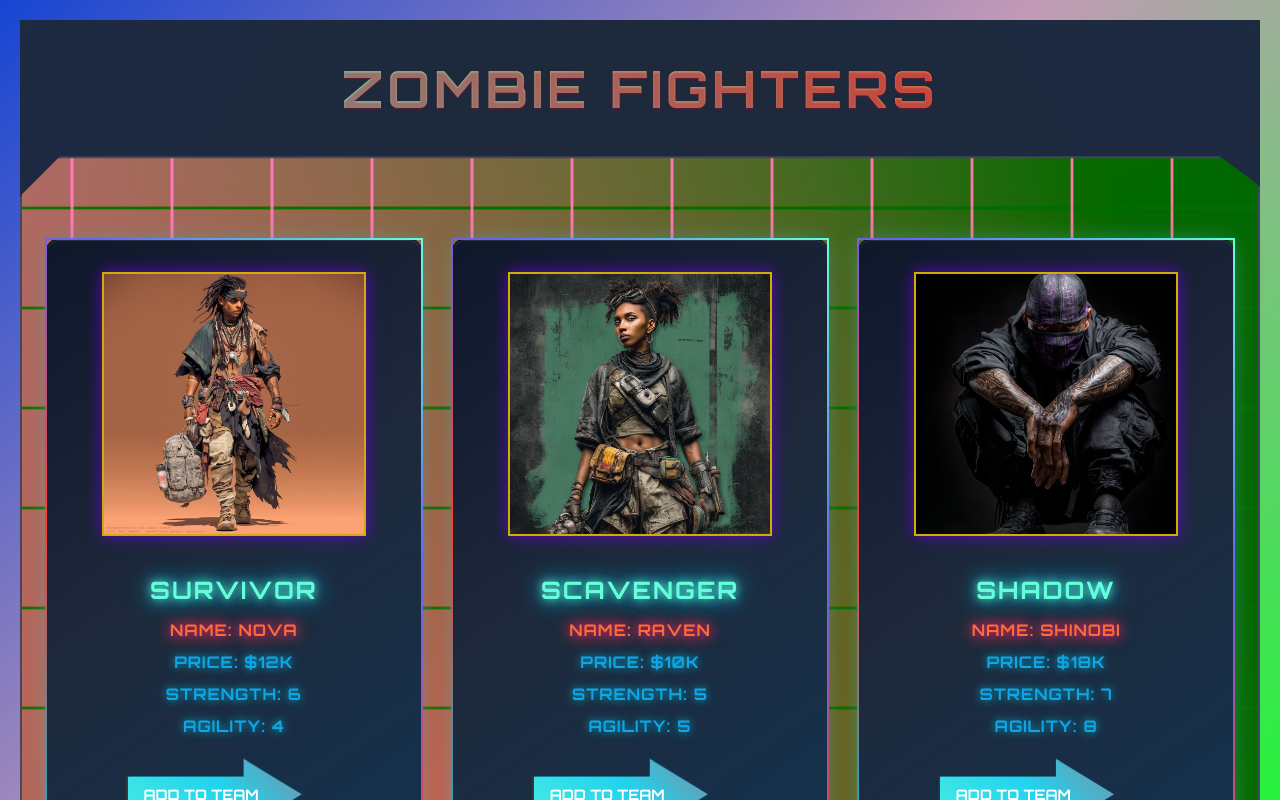
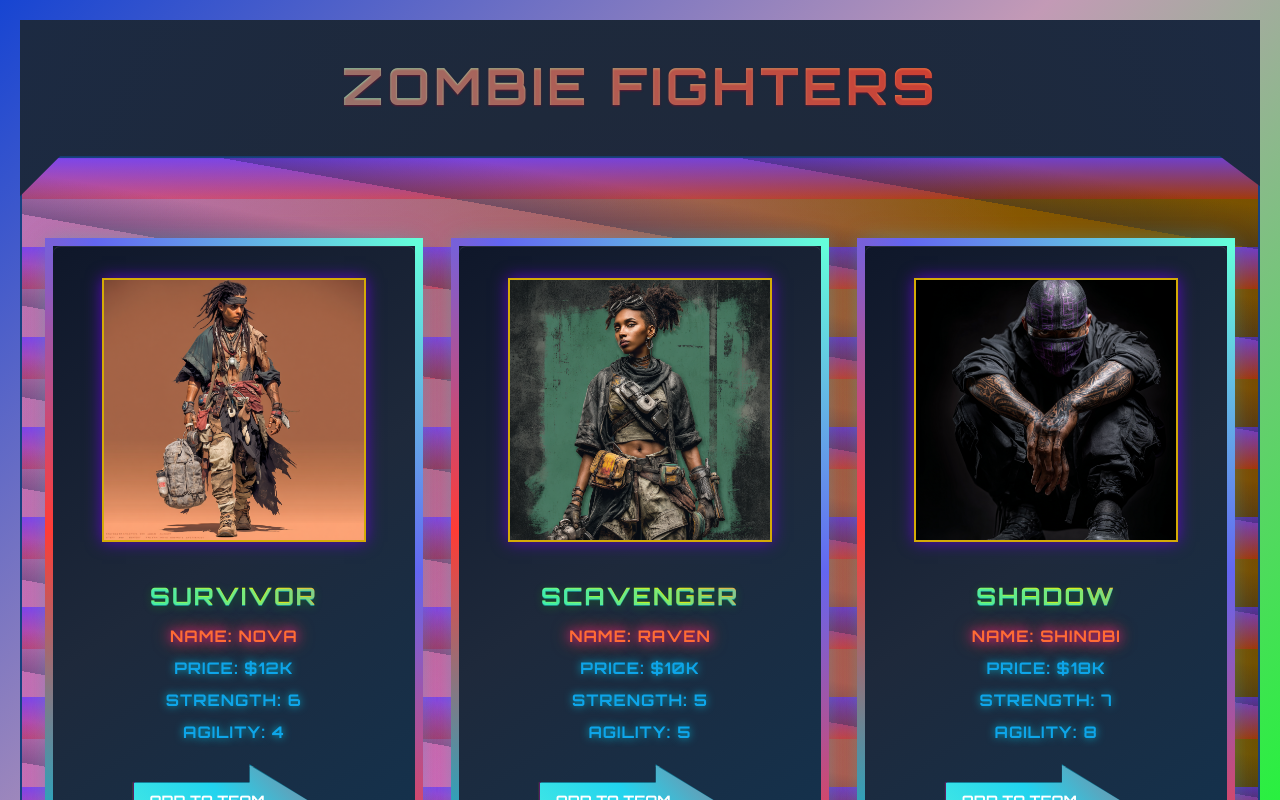
Before and after one commit to Cordero080/react-state-management-lab, a React (Vite) app: page / in a window 1280 px wide. Shown: the top 800 px of the page. Built offline with nearby package versions, Linux system fonts and the light colour scheme; a web font is replaced by a local one.

Commit message:
background grid altered while experimenting

```diff
--- a/src/App.css
+++ b/src/App.css
@@ -35,18 +35,7 @@ ul {
   overflow: visible;
   /* Remove custom properties - using background-position instead */
   /* ========================================
-     ELECTRIC GRID BACKGROUND SYSTEM
-     ======================================== */
-  /* Responsive electric grid with moving spectral gradients */
 
-  /* Background moved to ::before pseudo-element */
-
-  /* ========================================
-     ELECTRIC GRID SIZING AND POSITIONING
-     ======================================== */
-  /* Background properties moved to ::before pseudo-element */
-
-  /* ========================================
      ELECTRIC GRID ANIMATIONS
      ======================================== */
   /* Remove animation from main container to protect card images */
@@ -80,26 +69,27 @@ ul::before {
   z-index: -1;
   /* Move all background properties here */
   background-image:
-    /* Fixed vertical grid lines */
-    repeating-linear-gradient(90deg,
-      transparent 0px,
-      transparent 48px,
-      rgba(0, 255, 255, 0.5) 49px,
-      rgba(0, 255, 255, 0.8) 50px,
-      rgba(0, 255, 255, 0.5) 51px,
-      transparent 52px,
-      transparent 100px
-    ),
-    /* Fixed horizontal grid lines */
-    repeating-linear-gradient(0deg,
-      transparent 0px,
-      transparent 48px,
-      rgba(255, 0, 128, 0.5) 49px,
-      rgba(255, 0, 128, 0.8) 50px,
-      rgba(255, 0, 128, 0.5) 51px,
-      transparent 52px,
-      transparent 100px
-    ),
+    /* Multiple radial gradients for smooth color shifts */
+    radial-gradient(circle at 20% 20%,
+      rgba(5, 194, 242, 0.6) 0%,
+      rgba(251, 8, 36, 0.4) 30%,
+      transparent 60%),
+    radial-gradient(circle at 80% 30%,
+      rgba(251, 8, 36, 0.6) 0%,
+      rgba(133, 17, 235, 0.4) 30%,
+      transparent 60%),
+    radial-gradient(circle at 70% 80%,
+      rgba(133, 17, 235, 0.6) 0%,
+      rgba(5, 194, 242, 0.4) 30%,
+      transparent 60%),
+    radial-gradient(circle at 30% 70%,
+      rgba(5, 194, 242, 0.6) 0%,
+      rgba(251, 8, 36, 0.4) 30%,
+      transparent 60%),
+    /* Base cyberpunk background - restore original colors */
+    linear-gradient(135deg, rgba(5, 194, 242, 0.982), rgba(251, 8, 36, 0.944), rgba(133, 17, 235, 0.938));
+  /* Add overlay for animated grid lines */
+  background-image:
     /* Multiple radial gradients for smooth color shifts */
     radial-gradient(circle at 20% 20%,
       rgba(5, 194, 242, 0.6) 0%,
@@ -120,24 +110,21 @@ ul::before {
     /* Base cyberpunk background - restore original colors */
     linear-gradient(135deg, rgba(5, 194, 242, 0.982), rgba(251, 8, 36, 0.944), rgba(133, 17, 235, 0.938));
   background-size:
-    100px 100%,
-    100% 100px,
-    150% 150%,
-    150% 150%,
-    150% 150%,
-    150% 150%,
-    100% 100%;
+    150% 150%,         /* Radial 1 */
+    150% 150%,         /* Radial 2 */
+    150% 150%,         /* Radial 3 */
+    150% 150%,         /* Radial 4 */
+    100% 100%;         /* Base background */
   background-position:
-    0 0,
-    0 0,
-    0 0,
-    0 0,
-    0 0,
-    0 0,
-    center center;
-  background-repeat: repeat, repeat, no-repeat, no-repeat, no-repeat, no-repeat, no-repeat;
-  /* Apply color shifting only to background */
-  animation: colorShift 15s infinite ease-in-out;
+    0 0,               /* Radial 1 */
+    0 0,               /* Radial 2 */
+    0 0,               /* Radial 3 */
+    0 0,               /* Radial 4 */
+    center center;     /* Base background */
+  background-repeat: no-repeat, no-repeat, no-repeat, no-repeat, no-repeat;
+
+  /* Apply only color shifting to backgrounds */
+  animation: colorShift 5s infinite ease-in-out;
   clip-path: polygon(
     35px 0,
     calc(100% - 35px) 0,
@@ -152,7 +139,45 @@ ul::before {
   filter: blur(1px);
 }
 
+/* Separate grid layer with simple transform animation */
 ul::after {
+  content: '';
+  position: absolute;
+  top: 0;
+  left: 0;
+  right: 0;
+  bottom: 0;
+  z-index: -1;
+  background-image:
+    /* Animated gradient grid lines */
+    repeating-linear-gradient(190deg,
+      transparent 0px,
+      transparent 48px,
+      rgba(3, 24, 67, 0.323) 90px,
+      rgba(0, 38, 255, 0.601) 90px,
+      rgba(133, 17, 235, 0.942) 90px,
+      transparent 52px,
+      transparent 10px
+    ),
+    repeating-linear-gradient(0deg,
+      transparent 0px,
+      transparent 48px,
+      rgba(251, 8, 36, 0.313) -90px,
+      rgba(107, 59, 251, 0.811) 90px,
+      rgba(5, 194, 242, 0.6) 90px,
+      transparent 52px,
+      transparent 10px
+    );
+  background-size: 80px 100%, -80% 100px;
+  background-position: 0 0, 0 0;
+  background-repeat: repeat, repeat;
+  /* Grid animations removed */
+  transform-origin: center center;
+  pointer-events: none;
+}
+
+/* Border animation element */
+.border-element {
   content: '';
   position: absolute;
   top: -2px;
@@ -206,6 +231,10 @@ ul::after {
   }
 }
 
+
+
+
+
 /* ========================================
    WIREFRAME LINES ANIMATION
    ======================================== */
@@ -229,7 +258,7 @@ ul::after {
 li {
   list-style: none;
   padding: 20px;
-  border: 2px solid #06b6d4;
+  border: 8px solid #06b6d4;
   border-radius: 15px;
   width: calc(33.33% - 20px);
   min-width: 320px;
@@ -280,17 +309,28 @@ li:hover {
 
 /* Fighter details styling */
 li h3 {
-  color: #64ffda;
+  text-shadow: 0 2px 8px rgba(13, 237, 9, 0.259), 0 1px 0 rgba(31, 223, 244, 0.505);
   font-size: 1.5em;
   margin: 15px 0 10px 0;
   font-weight: 700;
   text-transform: uppercase;
   letter-spacing: 2px;
-  text-shadow:
-    0 0 10px #64ffda,
-    0 0 20px #06b6d4,
-    0 0 30px #0891b2;
   font-family: 'Orbitron', 'Courier New', monospace;
+  /* Moving gradient for role names */
+  background: linear-gradient(70deg,
+    #00fff7,   /* Neon cyan */
+    #fff700,   /* Bright yellow */
+    #ff00ea,   /* Neon magenta */
+    #00ff2a,   /* Electric green */
+    #ff5e00,   /* Vivid orange */
+    #00b3ff,   /* Bright blue */
+    #ffffff    /* Pure white for extra pop */
+  );
+  background-size: 400% 400%;
+  -webkit-background-clip: text;
+  -webkit-text-fill-color: transparent;
+  background-clip: text;
+  animation: roleGradientFlow 6s ease-in-out infinite;
 }
 
 li p {
@@ -495,7 +535,7 @@ h1 {
   -webkit-background-clip: text;
   -webkit-text-fill-color: transparent;
   background-clip: text;
-  animation: gradientShift 1s ease-in-out infinite;
+  animation: gradientShift 1s ease-in-out infinite, titleFloat 5s ease-in-out infinite;
 }
 
 @keyframes gradientShift {
@@ -506,6 +546,30 @@ h1 {
 @keyframes pulse {
   0%, 100% { opacity: 1; }
   50% { opacity: 0.7; }
+}
+
+@keyframes roleGradientFlow {
+  0%, 100% {
+    background-position: 0% 50%;
+  }
+  25% {
+    background-position: 100% 0%;
+  }
+  50% {
+    background-position: 100% 100%;
+  }
+  75% {
+    background-position: 0% 100%;
+  }
+}
+
+@keyframes titleFloat {
+  0%, 100% {
+    transform: translateY(0px);
+  }
+  50% {
+    transform: translateY(-8px);
+  }
 }
 
 /* ===== RESPONSIVE DESIGN ===== */
--- a/src/App.jsx
+++ b/src/App.jsx
@@ -64,7 +64,7 @@ const fighters = [
   },
   {
     id: 6,
-    name: 'Doc',
+    name: 'Kusushi',
     role: 'Medic',
     img: medicImg,
     price: 15,
@@ -73,7 +73,7 @@ const fighters = [
   },
   {
     id: 7,
-    name: 'Tesla',
+    name: 'Nikola',
     role: 'Engineer',
     img: engineerImg,
     price: 16,
@@ -91,7 +91,7 @@ const fighters = [
   },
   {
     id: 9,
-    name: 'Wraith',
+    name: 'Süülayl',
     role: 'Infiltrator',
     img: infiltratorImg,
     price: 17,
@@ -100,7 +100,7 @@ const fighters = [
   },
   {
     id: 10,
-    name: 'Khan',
+    name: "Ra-Okhan ",
     role: 'Leader',
     img: leaderImg,
     price: 22,
```
